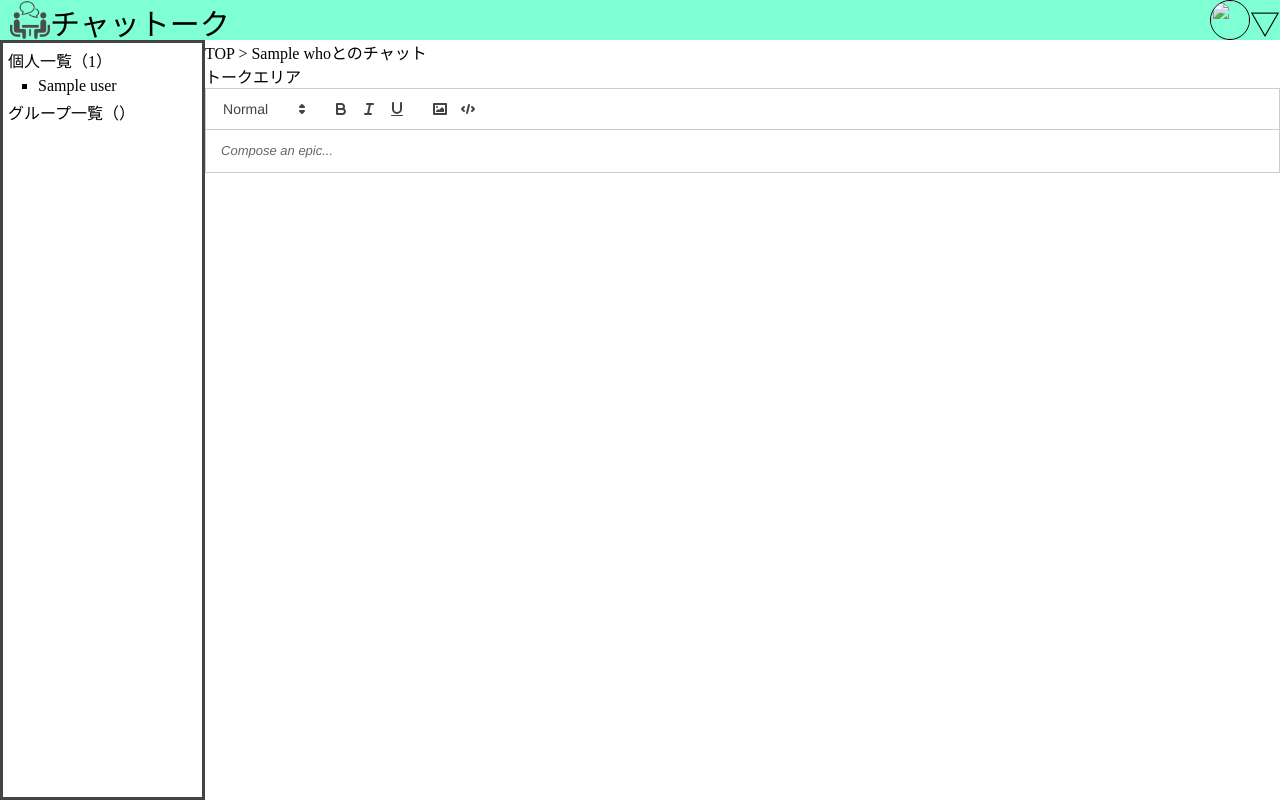
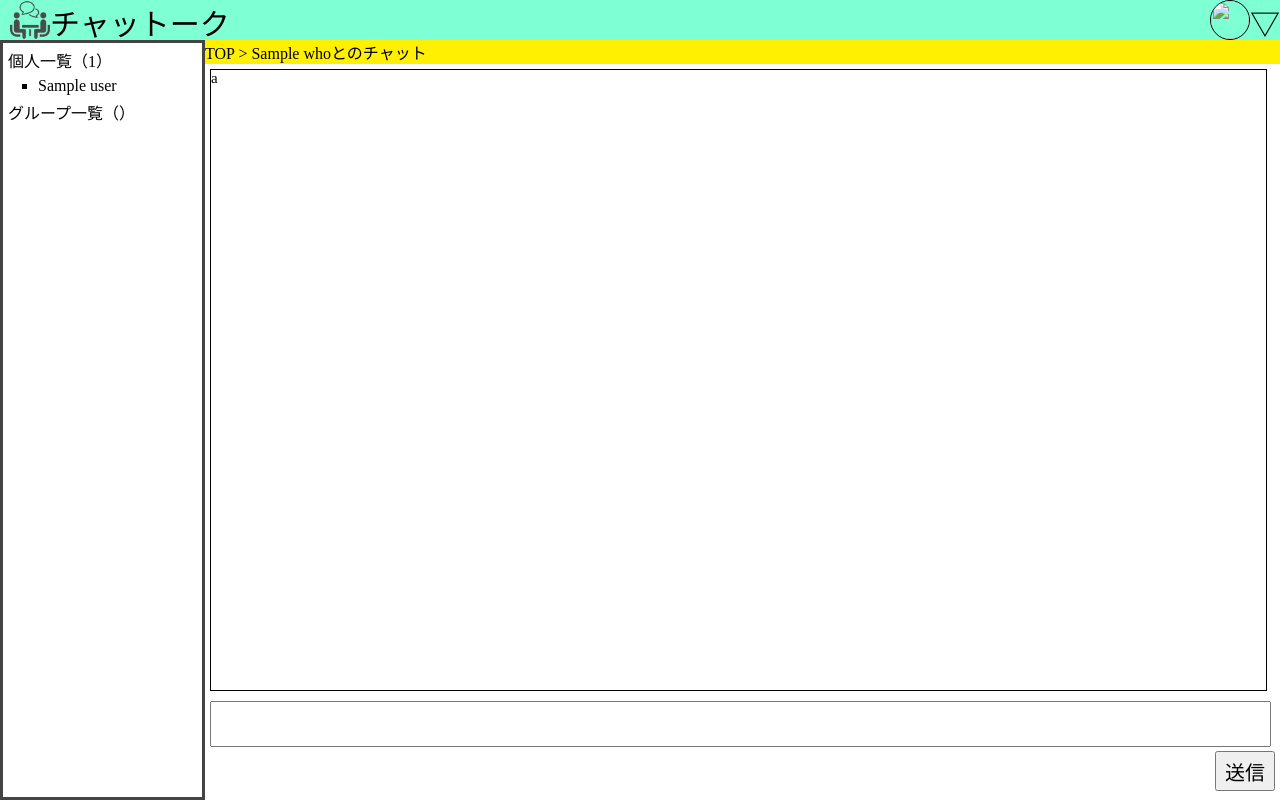
Before and after one commit to pinejuice/chat_app, a Python web app: template templates/chat.html in a window 1280 px wide. Run offline with Jinja, Linux system fonts and the light colour scheme; the template is opened without the code that fills it: most values are stand-ins (such as "Sample title", 1, 10 or a date in 2020); some libraries are stand-ins or nearby versions.

Commit message:
チャット画面の一部作成

```diff
--- /dev/null
+++ b/static/css/chat.css
@@ -0,0 +1,30 @@
+#breadcrumbs {
+    background-color: #ffef01;
+}
+
+#talk {
+    padding: 5px;
+    font-size: 15px;
+}
+
+#talk_area {
+    width: calc(100% - 10px);
+    /* height: calc(100% - 10px - 40px); */
+    height: calc(100vh - 180px);
+    border: 1px solid #000000;
+    margin-bottom: 10px;
+    overflow: scroll;
+}
+
+#edit_talk {
+    resize: none;
+    width: calc(100% - 10px);
+    height: 40px;
+}
+#submit_btn {
+    display: block;
+    font-size: 20px;
+    width: 60px;
+    height: 40px;
+    margin-left: auto;
+}
--- a/static/js/chat.js
+++ b/static/js/chat.js
@@ -1,13 +1,13 @@
-$(function(){
-    var quill = new Quill('#editor', {
-        modules: {
-            toolbar: [
-                [{ header: [1, 2, false] }],
-                ['bold', 'italic', 'underline'],
-                ['image', 'code-block']
-            ]
-        },
-        placeholder: 'Compose an epic...',
-        theme: 'snow'  // or 'bubble'
-    });
-});
+// $(function(){
+//     var quill = new Quill('#editor', {
+//         modules: {
+//             toolbar: [
+//                 [{ header: [1, 2, false] }],
+//                 ['bold', 'italic', 'underline'],
+//                 ['image', 'code-block']
+//             ]
+//         },
+//         placeholder: 'Compose an epic...',
+//         theme: 'snow'  // or 'bubble'
+//     });
+// });
--- a/templates/chat.html
+++ b/templates/chat.html
@@ -1,17 +1,18 @@
 {% extends "layout.html" %}
 {% block content %}
 <!-- Include the Quill library -->
-<link href="https://cdn.quilljs.com/1.3.6/quill.snow.css" rel="stylesheet">
-<script src="https://cdn.quilljs.com/1.3.6/quill.js"></script>
+<!-- <link href="https://cdn.quilljs.com/1.3.6/quill.snow.css" rel="stylesheet">
+<script src="https://cdn.quilljs.com/1.3.6/quill.js"></script> -->
 <script src="/static/js/chat.js"></script>
+<link rel="stylesheet" href="/static/css/chat.css">
 <div id="breadcrumbs">
     TOP > {{ who }}とのチャット
 </div>
 <div id="talk">
-    <div id="talk_area">
-        トークエリア
-    </div>
+    <div id="talk_area">a</div>
     <div id="editor">
+        <textarea name="edit_talk" id="edit_talk" maxlength="1000"></textarea>
+        <button id="submit_btn">送信</button>
     </div>
 </div>
 
```
